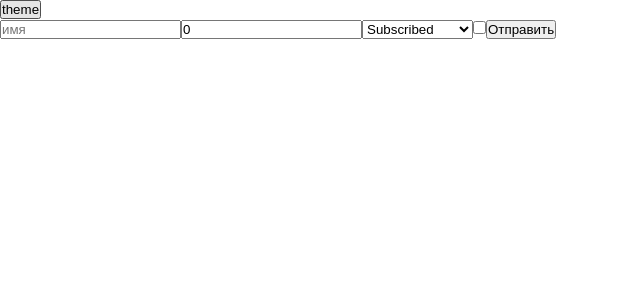
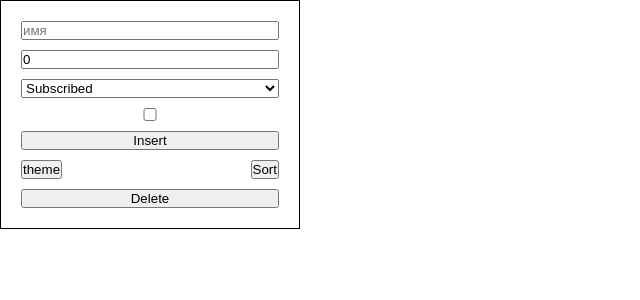
Before and after one commit to xkochevnikx/testing-api, a React (Create React App) app: page / in a window 1280 px wide. Shown: the top 300 px of the page, without its empty margins (0-640 px from the left). Built offline with nearby package versions, Linux system fonts and the light colour scheme.

Commit message:
add useUsers

```diff
--- a/src/app/App.jsx
+++ b/src/app/App.jsx
@@ -2,11 +2,10 @@ import { MainPage } from '../pages/MainPage/MainPage';
 import { useTheme } from '../shared/hooks/useTheme';
 
 function App() {
-    const { theme, toggleTheme } = useTheme();
+    const { theme } = useTheme();
 
     return (
         <div className={`app ${theme}`}>
-            <button onClick={toggleTheme}>theme</button>
             <MainPage />
         </div>
     );
--- a/src/app/styles/index.css
+++ b/src/app/styles/index.css
@@ -10,5 +10,4 @@
 
 .app {
     font-family: Consolas;
-    min-height: 100vh;
 }
--- /dev/null
+++ b/src/entities/ThemeSwitcher/ThemeSwitcher.jsx
@@ -0,0 +1,8 @@
+import React from 'react';
+import { useTheme } from '../../shared/hooks/useTheme';
+
+export const ThemeSwitcher = () => {
+    const { toggleTheme } = useTheme();
+
+    return <button onClick={toggleTheme}>theme</button>;
+};
--- a/src/features/ControlPanel/ControlPanel.jsx
+++ b/src/features/ControlPanel/ControlPanel.jsx
@@ -4,12 +4,20 @@ import { MyInput } from '../../shared/ui/MyInput/MyInput';
 import { MySelect } from '../../shared/ui/MySelect/MySelect';
 import { MyButton } from '../../shared/ui/MyButton/MyButton';
 import { LOCAL_STORAGE_USERS } from '../../shared/consts/consts';
+import cls from './ControlPanel.module.css';
+import { ThemeSwitcher } from '../../entities/ThemeSwitcher/ThemeSwitcher';
+import { useUsers } from '../../shared/hooks/useUsers';
 
 export const ControlPanel = () => {
+    //флаг состояния по которому осуществляется фильтрация в столбе "Возраст".
+    const [sort, setSort] = useState(false);
+
     const { state, addUser } = useContext(UsersContext);
 
     const [name, setName] = useState('');
     const [age, setAge] = useState(0);
+    const [subs, setSubs] = useState('');
+    const [employed, setEmployed] = useState(false);
 
     useEffect(() => {
         localStorage.setItem(LOCAL_STORAGE_USERS, JSON.stringify(state.users));
@@ -20,10 +28,18 @@ export const ControlPanel = () => {
         let newUser = {
             name,
             age,
+            subscribe: subs,
+            employed,
             id: Date.now(),
         };
         addUser(newUser);
+        setName('');
+        setAge(0);
+        setSubs('');
+        setEmployed(false);
     };
+
+    const sortedUsers = useUsers(state.users, sort);
 
     const options = [
         {
@@ -39,8 +55,10 @@ export const ControlPanel = () => {
             selected: false,
         },
     ];
+
     return (
-        <form>
+        <div className={cls.formWrapper}>
+            <form className={cls.form}>
                 <MyInput
                     type="text"
                     placeholder="имя"
@@ -53,13 +71,29 @@ export const ControlPanel = () => {
                     value={age}
                     onChange={(e) => setAge(e.target.value)}
                 />
-            <MySelect name="subscrib" item={options} />
+                <MySelect
+                    name="subscrib"
+                    item={options}
+                    onChange={(e) => setSubs(e.target.value)}
+                    value={subs}
+                />
 
-            <MyInput type="checkbox" />
+                <MyInput
+                    type="checkbox"
+                    onChange={(e) => setEmployed(e.target.checked)}
+                    className={cls.formCheckbox}
+                />
 
                 <MyButton onClick={(e) => onAddUser(e)} type="submit">
-                Отправить
+                    Insert
                 </MyButton>
             </form>
+            <div className={cls.switchers}>
+                <ThemeSwitcher />
+                <MyButton onClick={() => setSort(!sort)}>Sort</MyButton>
+            </div>
+
+            <MyButton>Delete</MyButton>
+        </div>
     );
 };
--- /dev/null
+++ b/src/features/ControlPanel/ControlPanel.module.css
@@ -0,0 +1,19 @@
+.formWrapper {
+    display: flex;
+    flex-direction: column;
+    gap: 10px;
+    padding: 20px;
+    border: 1px solid black;
+    max-width: 300px;
+}
+
+.form {
+    display: flex;
+    flex-direction: column;
+    gap: 10px;
+}
+
+.switchers {
+    display: flex;
+    justify-content: space-between;
+}
--- a/src/pages/MainPage/MainPage.jsx
+++ b/src/pages/MainPage/MainPage.jsx
@@ -1,7 +1,8 @@
 import { useContext, useEffect } from 'react';
 import { UsersContext } from '../../app/usersContext/usersContext';
 import { LOCAL_STORAGE_USERS } from '../../shared/consts/consts';
-import { ControlPanel } from '../../features/ControlPanel/ControlPanel';
+import cls from './MainPage.module.css';
+import EmployeeAccounting from '../../widgets/EmployeeAccounting/EmployeeAccounting';
 
 export const MainPage = () => {
     const { getUsers } = useContext(UsersContext);
@@ -15,5 +16,9 @@ export const MainPage = () => {
         }
     }, []);
 
-    return <ControlPanel />;
+    return (
+        <main className={cls.pageWrapper}>
+            <EmployeeAccounting />
+        </main>
+    );
 };
--- /dev/null
+++ b/src/pages/MainPage/MainPage.module.css
@@ -0,0 +1,4 @@
+.pageWrapper {
+    width: 100%;
+    height: 100vh;
+}
--- /dev/null
+++ b/src/shared/hooks/useUsers.js
@@ -0,0 +1,18 @@
+import { useMemo } from 'react';
+
+export function useUsers(users, sort) {
+    const sortedUsers = useMemo(() => {
+        if (sort) {
+            return [...users].sort((a, b) => +b.age - +a.age);
+        }
+        return users;
+    }, [sort, users]);
+
+    return sortedUsers;
+}
+
+/**
+ * Хук, осуществляет cортировку юзеров по возрасту
+ * @users - массив сотрудников
+ * @sort - флаг о необходимости сортировки
+ */
--- a/src/shared/ui/MySelect/MySelect.jsx
+++ b/src/shared/ui/MySelect/MySelect.jsx
@@ -5,8 +5,8 @@ export function MySelect(props) {
     const { item, ...otherProps } = props;
     return (
         <select {...otherProps} className={cls.myInput}>
-            {item.map((elem) => (
-                <option>{elem.title}</option>
+            {item.map((elem, i) => (
+                <option key={i}>{elem.title}</option>
             ))}
         </select>
     );
--- /dev/null
+++ b/src/widgets/EmployeeAccounting/EmployeeAccounting.jsx
@@ -0,0 +1,12 @@
+import React from 'react';
+import { ControlPanel } from '../../features/ControlPanel/ControlPanel';
+
+const EmployeeAccounting = () => {
+    return (
+        <section>
+            <ControlPanel />
+        </section>
+    );
+};
+
+export default EmployeeAccounting;
```
Also changed, not shown: src/entities/ThemeSwitcher/ThemeSwitcher.module.css (added). Lines whose indentation alone changed are shown as unchanged.
